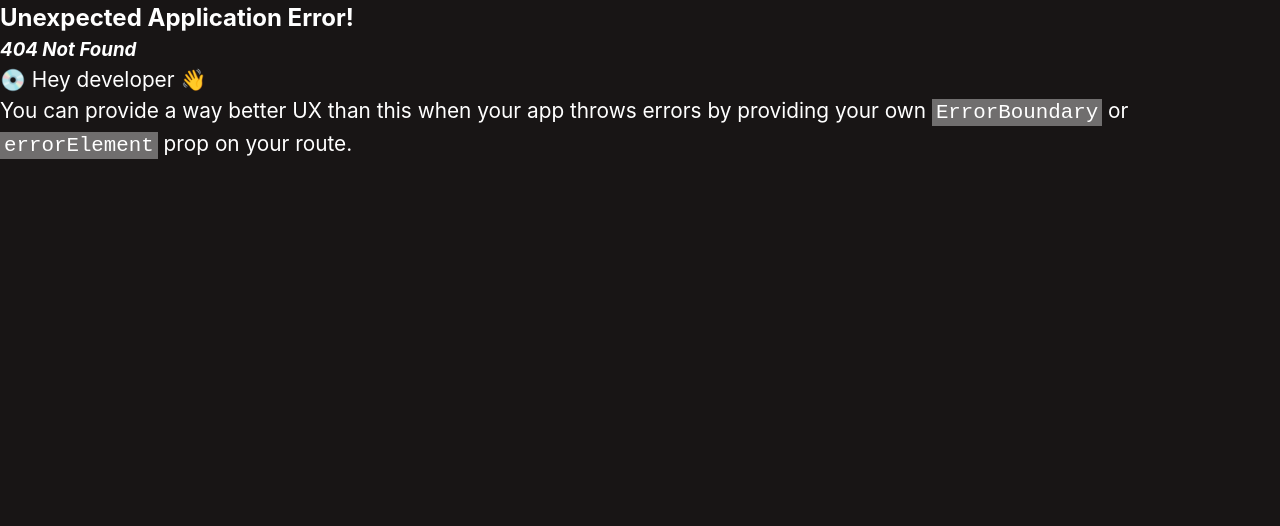
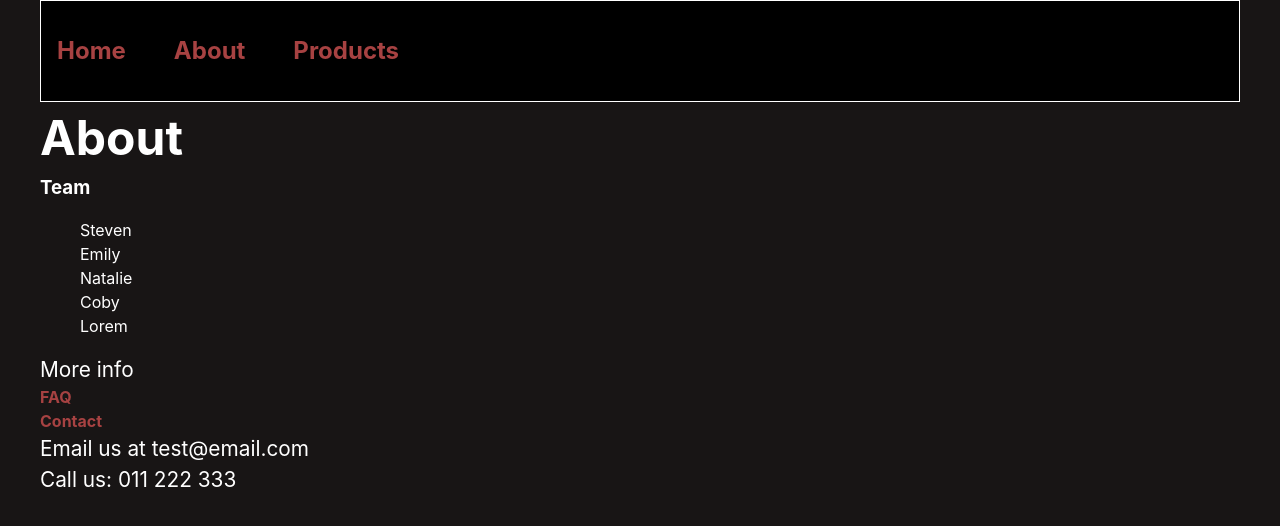
Before and after one commit to flnx/SoftUni-React, a React (Create React App) app in the folder 6. Routing/my-app/: page /about/contact in a window 1280 px wide. Before the commit this address had no page. Shown: the top 526 px of the page. Built offline with nearby package versions, Linux system fonts and the light colour scheme.

Commit message:
adding nested routes

```diff
--- a/6. Routing/my-app/src/App.js
+++ b/6. Routing/my-app/src/App.js
@@ -6,20 +6,23 @@ import {
 } from 'react-router-dom';
 
 // pages
-import Home, { HomeLoader } from './components/Home';
+import Home from './components/Home';
 import Products from './components/Products';
 import About from './components/About';
-
-// features
-import RootLayout from './layout/RootLayout';
+import Contact from './components/contact';
+import Faq from './components/faq';
 
 // layouts
+import RootLayout from './layout/RootLayout';
 
 const router = createBrowserRouter(
     createRoutesFromElements(
         <Route path="/" element={<RootLayout />}>
-            <Route index element={<Home />} loader={HomeLoader} />
-            <Route path="about" element={<About />} />
+            <Route index element={<Home />} />
+            <Route path="about" element={<About />} >
+               <Route path="faq" element={<Faq />}/>
+               <Route path="contact" element={<Contact />}/>
+            </Route>
             <Route path="products" element={<Products />}/>
         </Route>
     )
--- a/6. Routing/my-app/src/components/About.js
+++ b/6. Routing/my-app/src/components/About.js
@@ -1,24 +1,28 @@
+import { Link, Outlet } from 'react-router-dom';
+import { Navigate } from 'react-router-dom';
+
 function About() {
     return (
         <div className="about-wrapper">
+            <h1>About</h1>
+            <h3>Team</h3>
             <ul>
-                <li>
-                    <a>Steven</a>
-                </li>
-                <li>
-                    <a>Emily</a>
-                </li>
+                <li>Steven</li>
+                <li>Emily</li>
+                <li>Natalie</li>
+                <li>Coby</li>
+                <li>Lorem</li>
+            </ul>
 
-                <li>
-                    <a>Natalie</a>
-                </li>
-                <li>
-                    <a>Coby</a>
-                </li>
-                <li>
-                    <a>Lorem</a>
-                </li>
-            </ul>
+            <p>More info</p>
+            <div>
+                <Link to="faq">FAQ</Link>
+            </div>
+            <div>
+                <Link to="contact">Contact</Link>
+            </div>
+
+            <Outlet />
         </div>
     );
 }
--- a/6. Routing/my-app/src/components/Home.js
+++ b/6. Routing/my-app/src/components/Home.js
@@ -1,32 +1,40 @@
-function Home() {
+// import { useLoaderData, useNavigation } from 'react-router-dom';
+
+import { useState, useEffect } from 'react';
+
+export default function Home() {
+    // const person = useLoaderData();
+    // const navigation = useNavigation();
+
+    const [person, setPerson] = useState(null);
+
+    useEffect(() => {
+        fetch('https://swapi.dev/api/people/1/')
+            .then(res => res.json())
+            .then(p => setPerson(p));
+    }, []);
+
     return (
         <div>
             <h1>Home Page</h1>
-            <p>
-                Lorem ipsum dolor, sit amet consectetur adipisicing elit.
-                Quibusdam, laborum.
-            </p>
-            <p>
-                Lorem ipsum dolor, sit amet consectetur adipisicing elit.
-                Quibusdam, laborum.
-            </p>
-            <p>
-                Lorem ipsum dolor, sit amet consectetur adipisicing elit.
-                Quibusdam, laborum.
-            </p>
-            <p>
-                Lorem ipsum dolor, sit amet consectetur adipisicing elit.
-                Quibusdam, laborum.
-            </p>
+            <p>Name: {person?.name}</p>
+            <p>Height: {person?.height}</p>
+            <p>Birth Year: {person?.birth_year}</p>
+            <p>Eyes: {person?.eye_color}</p>
         </div>
     );
 }
 
-export async function HomeLoader() {
-    const response = await fetch('https://swapi.dev/api/people/1/');
-    const reslut = await response.json();
+// export async function HomeLoader() {
+//     const test = await delay();
+//     console.log(test);
 
-    return reslut;
-}
+//     const response = await fetch('https://swapi.dev/api/people/1/');
+//     const personData = await response.json();
 
-export default Home;
+//     return personData
+// }
+
+// function delay() {
+//     return new Promise(resolve => setTimeout(resolve, 2000));
+//   }
--- /dev/null
+++ b/6. Routing/my-app/src/components/contact.js
@@ -0,0 +1,8 @@
+export default function Contact() {
+    return (
+        <div>
+            <p>Email us at test@email.com</p>
+            <p>Call us: 011 222 333</p>
+        </div>
+    );
+}
--- /dev/null
+++ b/6. Routing/my-app/src/components/faq.js
@@ -0,0 +1,7 @@
+export default function Faq () {
+    return (
+        <div>
+           <p>Lorem ipsum dolor sit amet, consectetur adipisicing elit. Repudiandae assumenda recusandae neque architecto, minus praesentium saepe in cupiditate aspernatur nihil.</p>
+        </div>
+    );
+}
```
